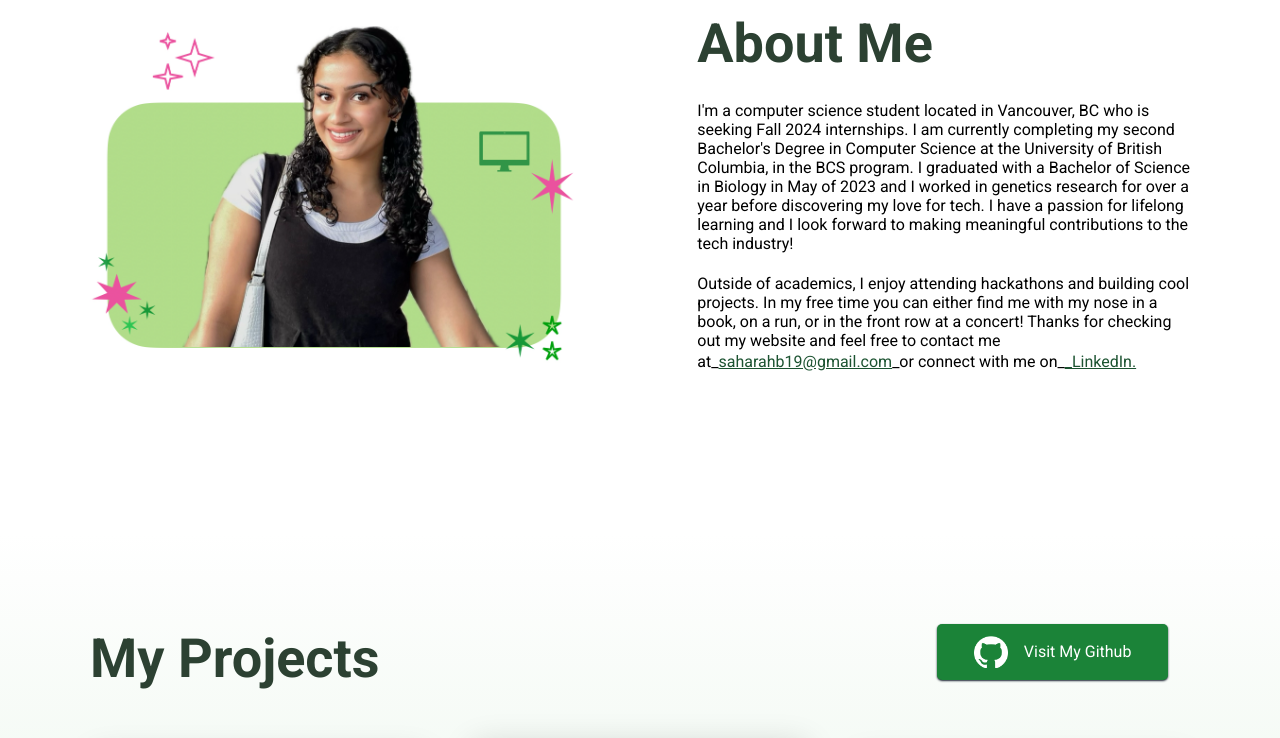
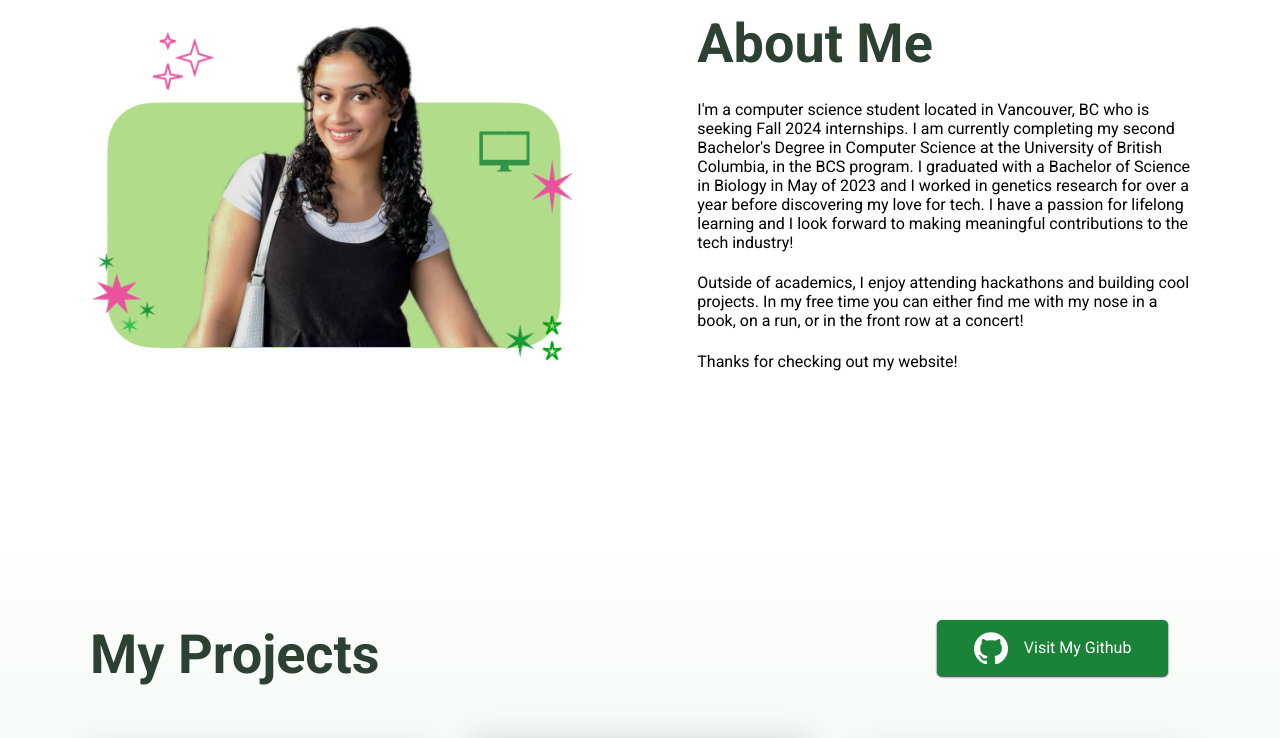
Before and after one commit to saharahb/portfolio, a React (Create React App) app: page / in a window 1280 px wide. Shown: the part 1592-2330 px from the top of the page. Built offline with nearby package versions, Linux system fonts and the light colour scheme.

Commit message:
changed photos

```diff
--- a/src/App.css
+++ b/src/App.css
@@ -376,10 +376,17 @@ h3 {
   grid-template-columns: repeat(2, 1fr);
 }
 
+.about--section--img {
+  display: flex;
+  justify-content: center;
+  align-items: center;
+}
+
 .about--section--img > img {
-  width: 100%;
-  height: 100%;
+  max-width: 100%;
+  height: auto;
 }
+
 /* About Me Style Ends */
 
 /* Portfolio Style Starts */
--- a/src/Pages/Home/AboutMe.jsx
+++ b/src/Pages/Home/AboutMe.jsx
@@ -20,26 +20,9 @@ export default function AboutMe() {
           <p className="hero--section--description">
             Outside of academics, I enjoy attending hackathons and building cool
             projects. In my free time you can either find me with my nose in a
-            book, on a run, or in the front row at a concert! Thanks for
-            checking out my website and feel free to contact me at_
-            <a
-              href="https://github.com/saharahb"
-              className="navbar--content"
-              target="_blank"
-              rel="noreferrer"
-            >
-              saharahb19@gmail.com
-            </a>
-            _or connect with me on_
-            <a
-              href="https://www.linkedin.com/in/saharah-bains-942290273/"
-              className="navbar--content"
-              target="_blank"
-              rel="noreferrer"
-            >
-              _LinkedIn.
-            </a>
+            book, on a run, or in the front row at a concert!
           </p>
+          <p>Thanks for checking out my website!</p>
         </div>
       </div>
     </section>
```
